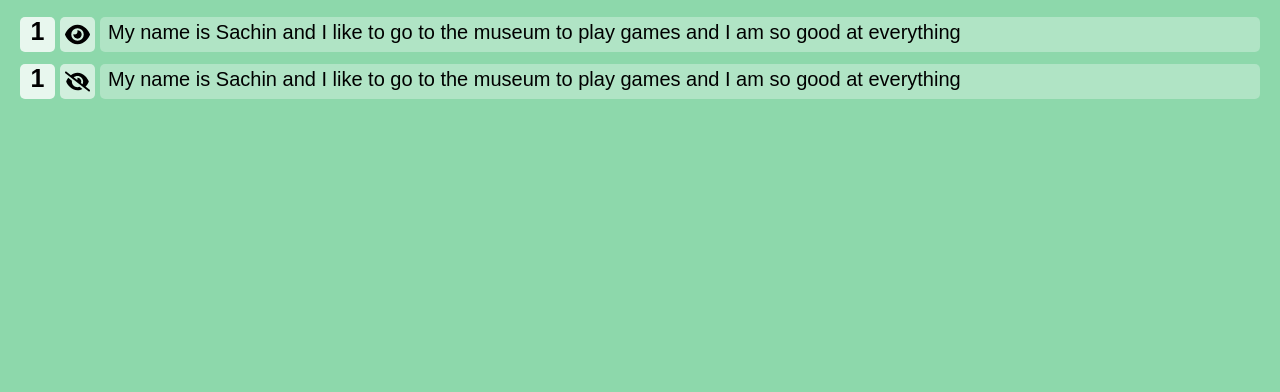
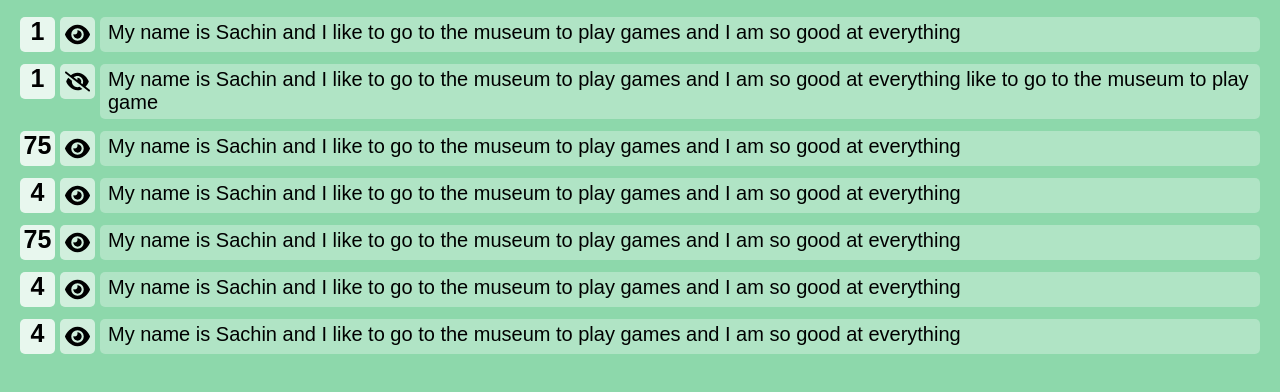
Before and after one commit to SachinVedGupta/chromeExtension, a plain HTML site: page index.html in a window 1280 px wide. Shown: the part 68-460 px from the top of the page. Drawn offline with Linux system fonts and the light colour scheme; a web font is replaced by a local one.

Commit message:
format is good as expands pushes other elemnts dopwn

```diff
--- a/index.html
+++ b/index.html
@@ -3,7 +3,7 @@
 <head>
   <meta charset="UTF-8">
   <meta name="viewport" content="width=device-width, initial-scale=1.0">
-  <link rel="stylesheet" href="index.css">
+  <link rel="stylesheet" href="styles.css">
   <title>CeeP</title>
   <link rel="preconnect" href="https://fonts.googleapis.com">
   <link rel="preconnect" href="https://fonts.gstatic.com" crossorigin>
@@ -35,25 +35,11 @@
       <svg xmlns="http://www.w3.org/2000/svg" viewBox="0 0 640 512"><!--!Font Awesome Free 6.5.2 by @fontawesome - https://fontawesome.com License - https://fontawesome.com/license/free Copyright 2024 Fonticons, Inc.--><path d="M38.8 5.1C28.4-3.1 13.3-1.2 5.1 9.2S-1.2 34.7 9.2 42.9l592 464c10.4 8.2 25.5 6.3 33.7-4.1s6.3-25.5-4.1-33.7L525.6 386.7c39.6-40.6 66.4-86.1 79.9-118.4c3.3-7.9 3.3-16.7 0-24.6c-14.9-35.7-46.2-87.7-93-131.1C465.5 68.8 400.8 32 320 32c-68.2 0-125 26.3-169.3 60.8L38.8 5.1zM223.1 149.5C248.6 126.2 282.7 112 320 112c79.5 0 144 64.5 144 144c0 24.9-6.3 48.3-17.4 68.7L408 294.5c8.4-19.3 10.6-41.4 4.8-63.3c-11.1-41.5-47.8-69.4-88.6-71.1c-5.8-.2-9.2 6.1-7.4 11.7c2.1 6.4 3.3 13.2 3.3 20.3c0 10.2-2.4 19.8-6.6 28.3l-90.3-70.8zM373 389.9c-16.4 6.5-34.3 10.1-53 10.1c-79.5 0-144-64.5-144-144c0-6.9 .5-13.6 1.4-20.2L83.1 161.5C60.3 191.2 44 220.8 34.5 243.7c-3.3 7.9-3.3 16.7 0 24.6c14.9 35.7 46.2 87.7 93 131.1C174.5 443.2 239.2 480 320 480c47.8 0 89.9-12.9 126.2-32.5L373 389.9z"/></svg>
     </button>
     <div id="text-long">
-      <p id="p-long">My name is Sachin and I like to go to the museum to play games and I am so good at everything </p>
+      <p id="p-long">My name is Sachin and I like to go to the museum to play games and I am so good at everything like to go to the museum to play game</p>
     </div>
   </div>
 
 
-
-
-
-
-
-
-
-
-
-
-
-
-
-
-  <link src="index.js"></script>
+  <script src="script.js"></script>
 </body>
 </html>
--- a/index.js
+++ /dev/null
@@ -1,6 +0,0 @@
-function addElement() {
-  const page = document.getElementById("root")
-  page.innerHTML += `<h1>H</h1>`
-}
-
-addElement()
--- /dev/null
+++ b/script.js
@@ -0,0 +1,36 @@
+const page = document.getElementById("root")
+
+function renderABox(number, isHidden, theText) {
+
+  let textId = `text-long`
+  let pId = `p-long`
+
+  if (isHidden) {
+    textId = `text-short`
+    pId = `p-short`
+  }
+
+  const htmlCode = `
+    <div id="thin-el">
+      <button id="num">
+        <h2>${number}</h2>
+      </button>
+      <button id="hide">
+        <svg xmlns="http://www.w3.org/2000/svg" viewBox="0 0 576 512"><!--!Font Awesome Free 6.5.2 by @fontawesome - https://fontawesome.com License - https://fontawesome.com/license/free Copyright 2024 Fonticons, Inc.--><path d="M288 32c-80.8 0-145.5 36.8-192.6 80.6C48.6 156 17.3 208 2.5 243.7c-3.3 7.9-3.3 16.7 0 24.6C17.3 304 48.6 356 95.4 399.4C142.5 443.2 207.2 480 288 480s145.5-36.8 192.6-80.6c46.8-43.5 78.1-95.4 93-131.1c3.3-7.9 3.3-16.7 0-24.6c-14.9-35.7-46.2-87.7-93-131.1C433.5 68.8 368.8 32 288 32zM144 256a144 144 0 1 1 288 0 144 144 0 1 1 -288 0zm144-64c0 35.3-28.7 64-64 64c-7.1 0-13.9-1.2-20.3-3.3c-5.5-1.8-11.9 1.6-11.7 7.4c.3 6.9 1.3 13.8 3.2 20.7c13.7 51.2 66.4 81.6 117.6 67.9s81.6-66.4 67.9-117.6c-11.1-41.5-47.8-69.4-88.6-71.1c-5.8-.2-9.2 6.1-7.4 11.7c2.1 6.4 3.3 13.2 3.3 20.3z"/></svg>
+      </button>
+      <div id=${textId}>
+        <p id=${pId}>${theText}</p>
+      </div>
+    </div>
+  `
+
+  page.innerHTML += htmlCode
+
+}
+
+renderABox(75, true, "My name is Sachin and I like to go to the museum to play games and I am so good at everything")
+
+renderABox(4, false, "My name is Sachin and I like to go to the museum to play games and I am so good at everything")
+renderABox(75, true, "My name is Sachin and I like to go to the museum to play games and I am so good at everything")
+renderABox(4, false, "My name is Sachin and I like to go to the museum to play games and I am so good at everything")
+renderABox(4, false, "My name is Sachin and I like to go to the museum to play games and I am so good at everything")
--- a/index.css
+++ b/styles.css
@@ -37,7 +37,7 @@ img {
 #hide {
   display: flex;
   flex-direction: row;
-  height: 100%;
+  height: 35px;
   background-color: rgba(255, 255, 255, 0.6);
   padding: 0 5px;
   align-items: center;
@@ -49,13 +49,21 @@ img {
 
 }
 
+#test {
+  display: flex;
+  align-items: flex-start;
+}
+
+
 #thin-el {
   display: flex;
   flex-direction: row;
   margin: 0 20px 12px 20px;
-  align-items: center;
-  height: 35px;
+  align-items: flex-start;
+  height: auto;
+  position: relative;
 }
+
 
 #num {
   margin: 0;
@@ -70,6 +78,8 @@ img {
 
 
 }
+
+
 
 #text-short {
 
@@ -102,7 +112,6 @@ img {
   flex-direction: row;
   align-items: baseline;
   margin: 0;
-  height: 35px;
   border-radius: 5px;
   width: 100%;
 
```
